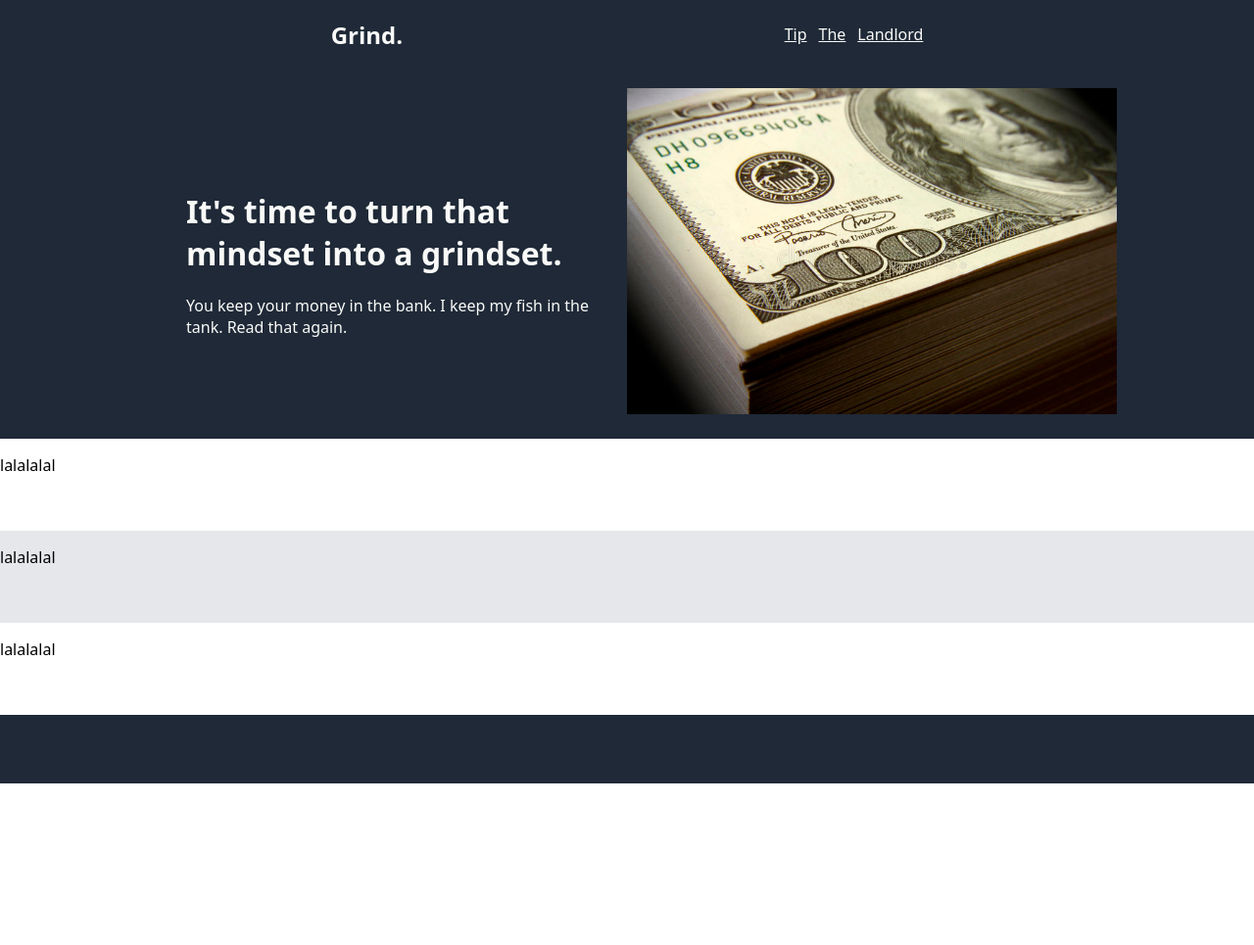
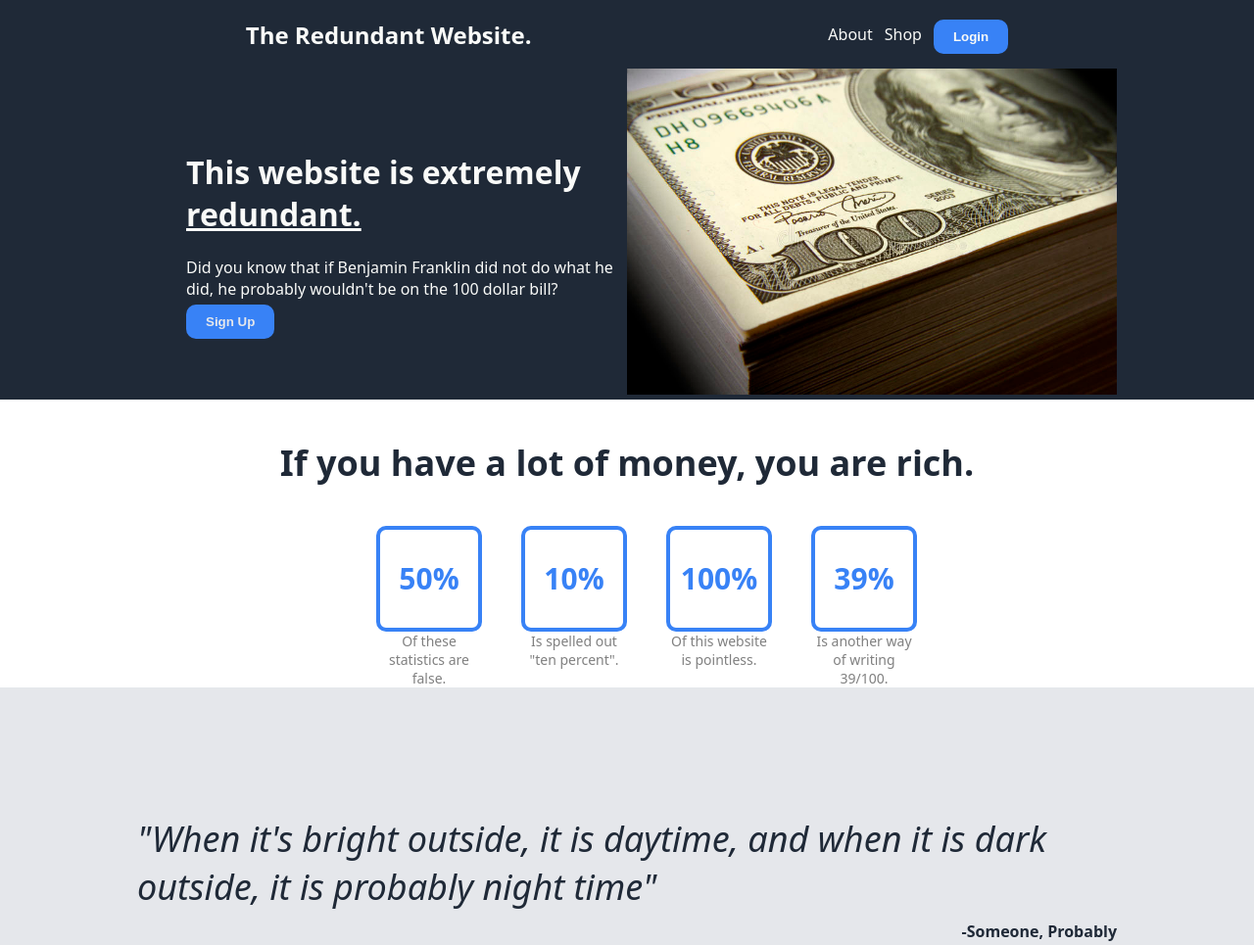
Before and after one commit to Parsa-JF/Landing-Page, a plain HTML site: page index.html in a window 1280 px wide. Shown: the top 965 px of the page at 98% size. Before the commit the page ends 800 px from the top, so only its background shows below. Drawn offline with Linux system fonts and the light colour scheme.

Commit message:
add 2 middle segments

```diff
--- a/index.html
+++ b/index.html
@@ -10,11 +10,11 @@
 
     <body>
         <div class="header">
-            <h3>Grind.</h1>
+            <h3>The Redundant Website.</h1>
             <ul class = "header-links">
-                <li><a href="#">Tip</a></li>
-                <li><a href="#">The</a></li>
-                <Li><a href="#">Landlord</a></Li>
+                <li><a href="#">About</a></li>
+                <li><a href="#">Shop</a></li>
+                <Li><button><a href="#">Login</a></button></Li>
             </ul>
         </div>
 
@@ -22,8 +22,10 @@
         <div class="q1">
             <div class="left-part">
                 <div class="left-box">
-                <h1>It's time to turn that mindset into a grindset. </h1>
-                <p1>You keep your money in the bank. I keep my fish in the tank. Read that again.</p1>
+                <h1> This website is extremely <u>redundant.</u> </h1>
+                <p1> Did you know that if Benjamin Franklin did not do what he did, he probably wouldn't be on the 100 dollar bill?</p1>
+                <br>
+                <button>Sign Up</button>
                 </div>
             </div>
 
@@ -35,11 +37,33 @@
         </div>
 
         <div class="q2">
-            <p>lalalalal</p>
+            <h2><div class="q2heading"> If you have a lot of money, you are rich.</div></h2>
+            <div class="q2body">
+            <div class="info">
+                <div class = "mborder">50%</div>
+                <div class="mborder-text">Of these statistics are false.</div>
+            </div>
+
+            <div class="info">
+                <div class = "mborder">10%</div>
+                <div class="mborder-text">Is spelled out "ten percent".</div>
+            </div>
+
+            <div class="info">
+                <div class = "mborder">100%</div>
+                <div class="mborder-text">Of this website is pointless.</div>
+            </div>
+
+            <div class="info">
+                <div class = "mborder">39%</div>
+                <div class="mborder-text">Is another way of writing 39/100.</div>
+            </div>
+        </div>
         </div>
 
         <div class="q3">
-            <p>lalalalal</p>
+            <div class="quote">"When it's bright outside, it is daytime, and when it is dark outside, it is probably night time"</div>
+            <div class="person">-Someone, Probably</div>
         </div>
 
         <div class="q4">
@@ -48,7 +72,7 @@
 
 
         <div class="footer">
-
+            © Your Mom 2022
         </div>
 
     </body>
--- a/style.css
+++ b/style.css
@@ -34,8 +34,15 @@ h3{
 
 }
 
+ul{
+    align-items:center;
+
+}
+
 li{
     margin-left:12px
+
+
 }
 
 
@@ -72,16 +79,45 @@ li{
 
 h2{
     font-size: 48px;
+
 }
 
 .q2{
     flex: 1;
+    display:flex;
+    flex-direction: column;
+    align-items: center;
+}
 
+.q2heading{
+    font-size: 36px;
+    font-weight:bolder;
+    color:#1F2937;
+}
+
+.q2body{
+    flex :1;
+    flex-grow:1;
+    display:flex;
+    justify-content: space-around;
+
+}
+
+.info{
+    margin-left:40px;
+    display:flex;
+    flex-direction: column;
+    align-items:center;
 }
 
 .q3{
     flex: 1;
     background-color: #e5e7eb;
+    display: flex;
+    flex-direction: column;
+    align-items: center;
+    padding-top:30px;
+    padding-bottom: 60px;
 }
 
 .q4{
@@ -92,10 +128,68 @@ h2{
     background-color: #1F2937;
     height:70px;
     width: auto;
+    color:#f9faf8;
+    display: flex;
+    justify-content: center;
+    align-items: center;
 
 }
 
 a{
     color:#f9faf8;
+    text-decoration: none;
 
 }
+
+button{
+    border-radius: 10px;
+    padding : 10px;
+    padding-right:20px;
+    padding-left:20px;
+    border: none;
+    background-color: #3882f6;
+    color:#e5e7eb;
+    font-weight: bold;
+    margin-top:5px;
+}
+
+
+
+.mborder{
+    border: 4px solid;
+    border-color: #3882f6;
+    width: 100px;
+    height:100px;
+    border-radius:10px;
+    font-size: 30px;
+    font-weight: bold;
+    color: #3882f6;
+    display: flex;
+    justify-content: center;
+    align-items: center;
+
+}
+.mborder-text{
+    max-width: 100px;
+    text-align: center;
+    font-size: 14px;
+    color: grey;
+}
+
+.quote{
+    flex: 1;
+    font-style: italic;
+    color: #1f2937;
+    font-size: 36px;
+    max-width: 1000px;
+    padding:100px;
+    padding-bottom: 10px;
+}
+.person{
+
+    font-weight: bolder;
+    color: #1F2937;
+    width: 1000px;
+    text-align: right;
+
+}
```
Also changed, not shown: images/pic1.jpeg (deleted).
